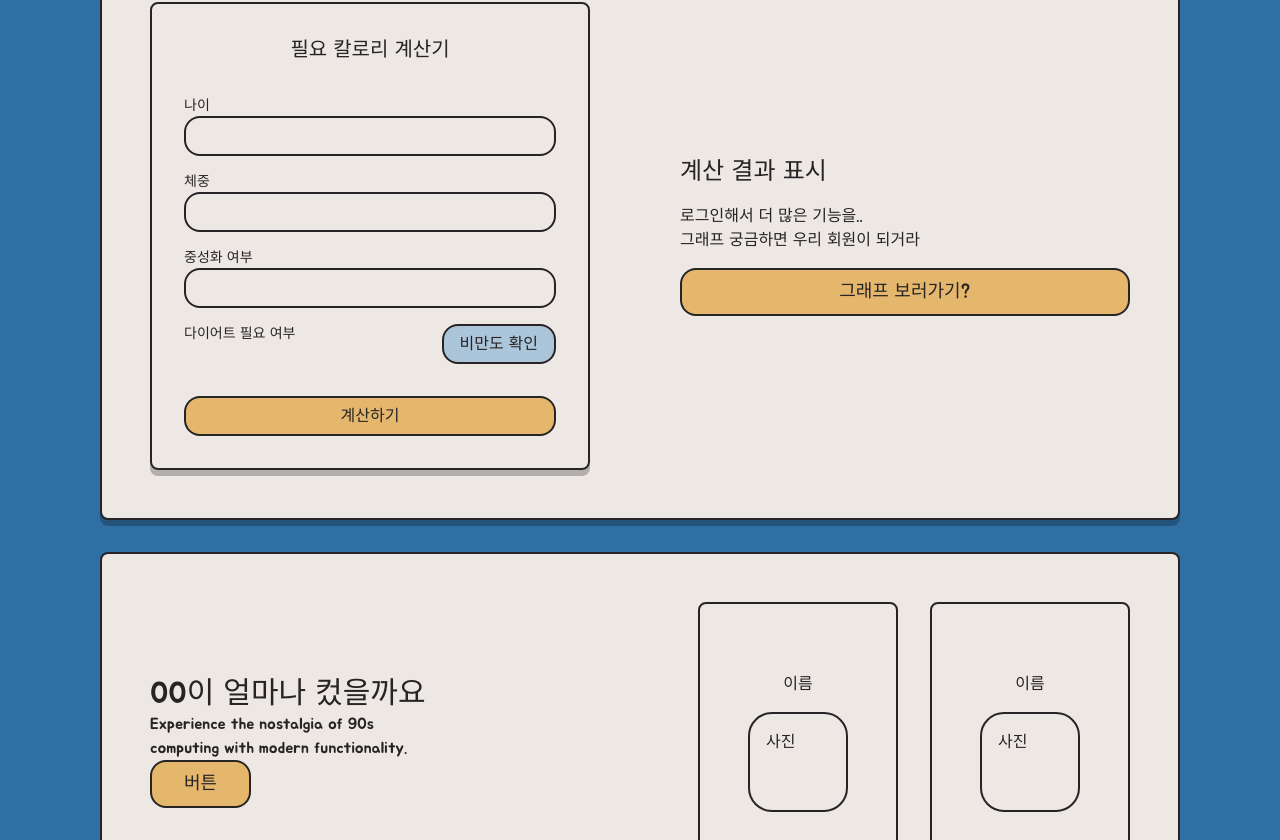
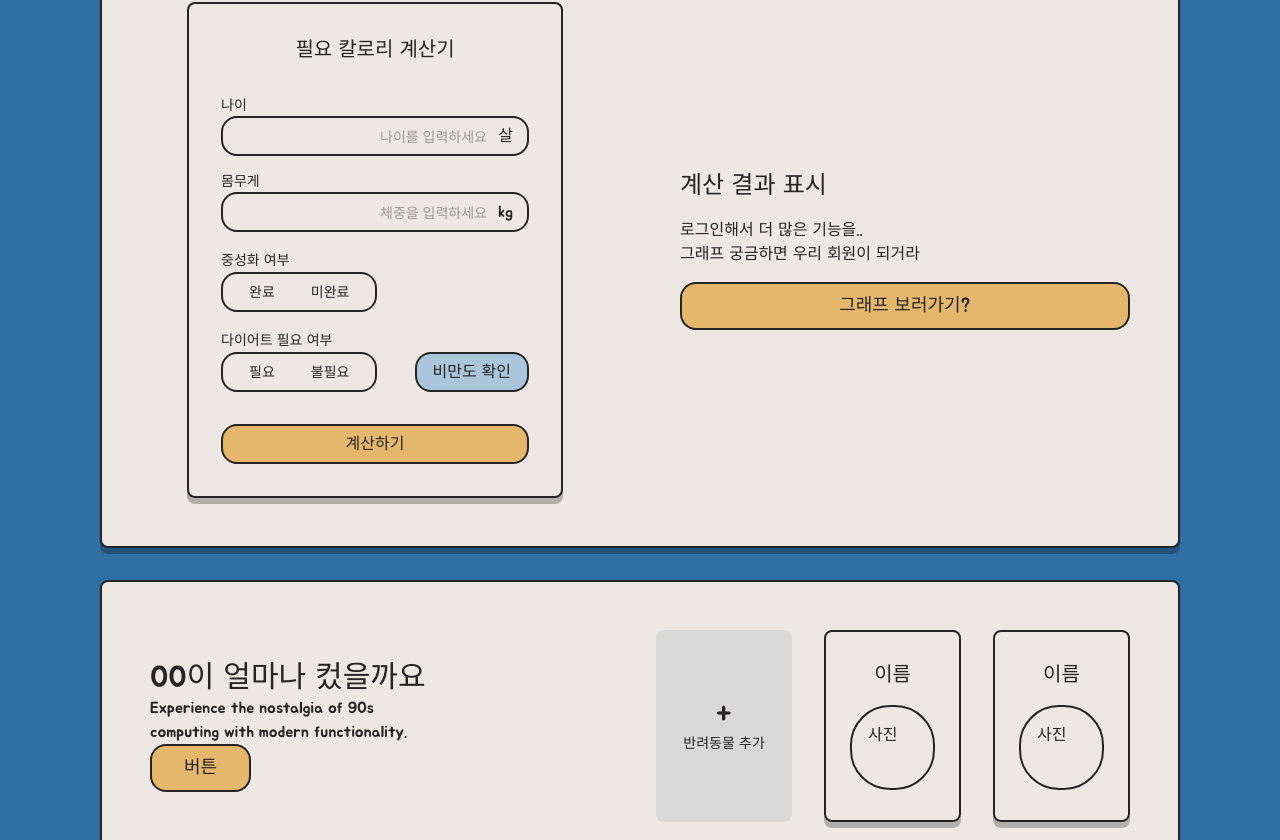
Before and after one commit to Kwonyeojiny/mung-ng-nang, a React (Vite) app: page / in a window 1280 px wide. Shown: the part 580-1420 px from the top of the page. Built offline with nearby package versions, Linux system fonts and the light colour scheme; a web font is replaced by a local one.

Commit message:
Feat: Home관련 컴포넌트 수정

```diff
--- a/src/components/Home/AddPetCard.tsx
+++ b/src/components/Home/AddPetCard.tsx
@@ -1,8 +1,8 @@
 const AddPetCard = () => {
   return (
-    <div className="flex flex-col gap-2 p-2 rounded-lg ">
-      <div className="text-center">이름</div>
-      <div className="border-[2px] rounded-3xl p-4">사진</div>
+    <div className=" w-[160px] aspect-[5/7] bg-[#D9D9D9] flex flex-col justify-center items-center p-6 rounded-lg">
+      <div className="text-center text-3xl">+</div>
+      <div className="text-sm">반려동물 추가</div>
     </div>
   );
 };
--- a/src/components/Home/HomeCalculator.tsx
+++ b/src/components/Home/HomeCalculator.tsx
@@ -1,19 +1,42 @@
 import Button from '../ui/Button';
 import Input from '../ui/Input';
+import Switch from '../ui/Switch';
+
+const neuterOptions = [
+  {
+    id: 'true',
+    value: '완료',
+  },
+  {
+    id: 'false',
+    value: '미완료',
+  },
+];
+const dietOptions = [
+  {
+    id: 'true',
+    value: '필요',
+  },
+  {
+    id: 'false',
+    value: '불필요',
+  },
+];
 
 const HomeCalculator = () => {
   return (
-    <div className="shadow-bottom-md min-w-[320px] max-w-[440px] border-[2px] p-8 rounded-lg shadow-bottom-gray flex flex-col gap-8">
+    <div className="shadow-bottom-md min-w-[340px] max-w-[440px] border-[2px] p-8 rounded-lg shadow-bottom-gray flex flex-col gap-8">
       <h3 className="text-center text-xl">필요 칼로리 계산기</h3>
       <form className="flex flex-col gap-8">
         <div className="flex flex-col gap-4">
-          <Input id="age" label="나이" type="text" />
-          <Input id="weight" label="체중" type="text" />
-          <Input id="weight" label="중성화 여부" type="text" />
-
-          <div className="flex justify-between gap-4 ">
-            <div className="text-sm">다이어트 필요 여부</div>
-            <Button style="secondary">비만도 확인</Button>
+          <Input id="age" label="나이" unit="살" type="text" placeholder="나이를 입력하세요" />
+          <Input id="weight" label="몸무게" type="text" unit="kg" placeholder="체중을 입력하세요" />
+          <Switch name="isNeuter" label="중성화 여부" options={neuterOptions}/>
+          <div className="flex gap-2 items-end justify-between">
+            <Switch name="isneedDiet" label="다이어트 필요 여부" options={dietOptions} />
+            <Button style="secondary" type="button">
+              비만도 확인
+            </Button>
           </div>
         </div>
 
--- a/src/components/Home/HomeMyPet.tsx
+++ b/src/components/Home/HomeMyPet.tsx
@@ -1,5 +1,6 @@
 import Button from '../ui/Button';
 import Card from '../ui/Card';
+import AddPetCard from './AddPetCard';
 import PetCard from './PetCard';
 
 const HomeMyPet = () => {
@@ -15,7 +16,8 @@ const HomeMyPet = () => {
           </p>
           <Button size="lg">버튼</Button>
         </div>
-        <div className="flex gap-8 justify-between md:justify-end">
+        <div className="flex gap-16 md:gap-8 justify-center md:justify-end">
+          <AddPetCard />
           <PetCard />
           <PetCard />
         </div>
--- a/src/components/Home/PetCard.tsx
+++ b/src/components/Home/PetCard.tsx
@@ -1,8 +1,21 @@
+import { useState } from 'react';
+
 const PetCard = () => {
+  const [isClicked, setIsClicked] = useState(false);
+
+  const handleClick = () => {
+    setIsClicked(prev => !prev);
+  };
+
   return (
-    <div className="w-[200px] h-[280px] flex flex-col justify-center items-center gap-4 border-[2px] p-2 rounded-lg ">
-      <div className="text-center">이름</div>
-      <div className="w-[100px] h-[100px] border-[2px] rounded-3xl p-4">사진</div>
+    <div
+      className={` w-[160px] aspect-[5/7]  flex flex-col justify-center items-center gap-4 border-[2px] p-6 rounded-lg ${
+        isClicked ? 'shadow-blue' : 'shadow-bottom-md'
+      }`}
+      onClick={handleClick}
+    >
+      <div className="text-center text-xl">이름</div>
+      <div className=" border-[2px] w-full aspect-[1/1] rounded-[40px] p-4">사진</div>
     </div>
   );
 };
--- a/src/components/Home/TryCalculator.tsx
+++ b/src/components/Home/TryCalculator.tsx
@@ -7,8 +7,10 @@ const TryCalculator = () => {
     <div className="flex justify-center items-center">
       <Card>
         <h1 className="text-2xl pb-8">계산기 츄라이</h1>
-        <div className="grid grid-cols-1 md:grid-cols-2 gap-20 items-center">
+        <div className="grid grid-cols-1 md:grid-cols-2 gap-8 md:gap-20 items-center">
+          <div className="flex justify-center items-center">
           <HomeCalculator />
+          </div>
           <div className="flex flex-col gap-4">
             <h2 className="text-2xl">계산 결과 표시</h2>
             <p>
--- a/tailwind.config.js
+++ b/tailwind.config.js
@@ -36,6 +36,7 @@ export default {
       },
       boxShadow: {
         'bottom-md': '0 6px 0 rgba(0,0,0,0.25)',
+        blue: '0px 0px 24px 8px #306FA4, 0 6px 0 rgba(0,0,0,0.25)',
       },
       borderWidth: {
         3: '3px',
```
Also changed, not shown: src/components/Home/Introduce.tsx (line endings or trailing spaces).
